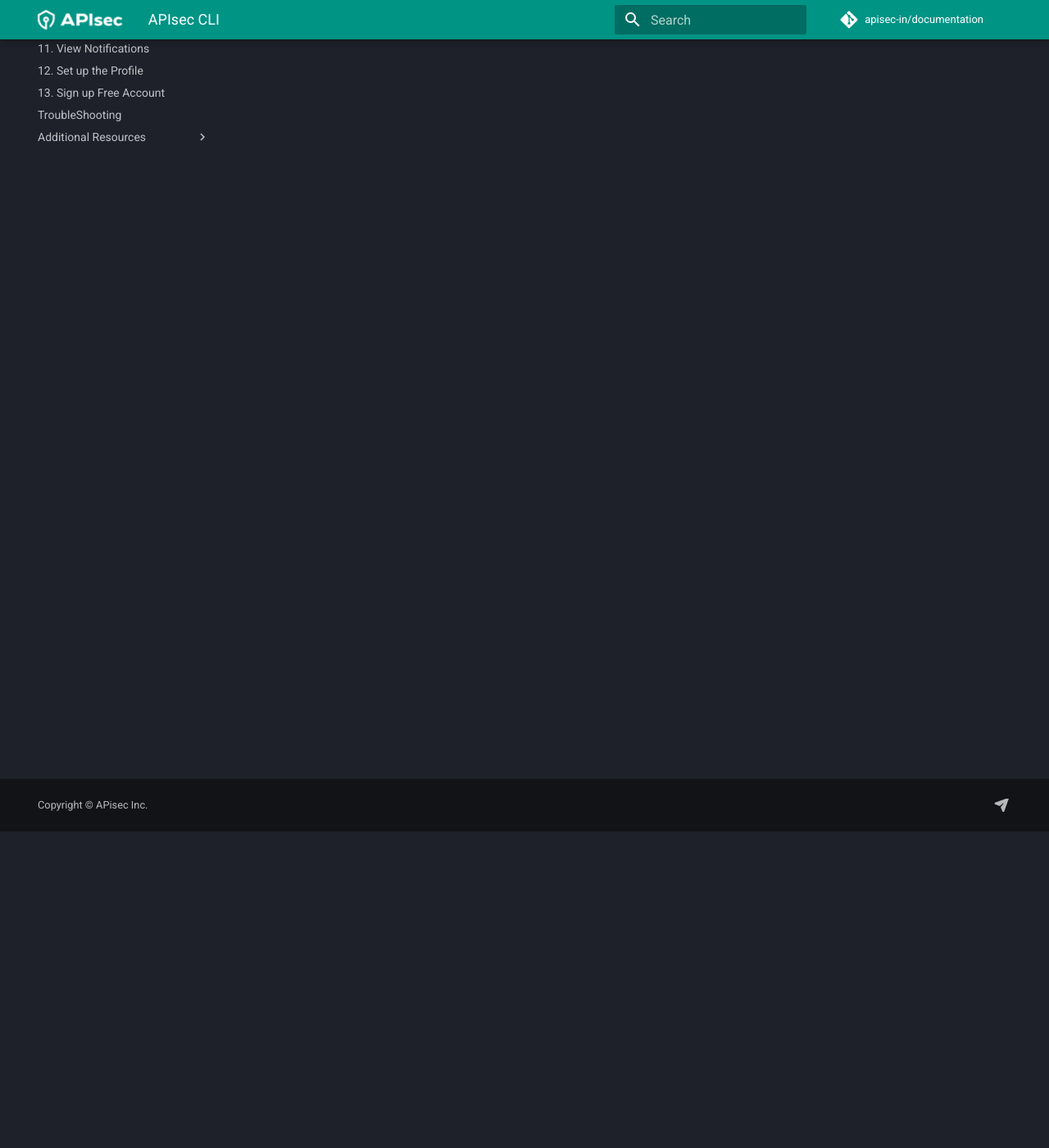
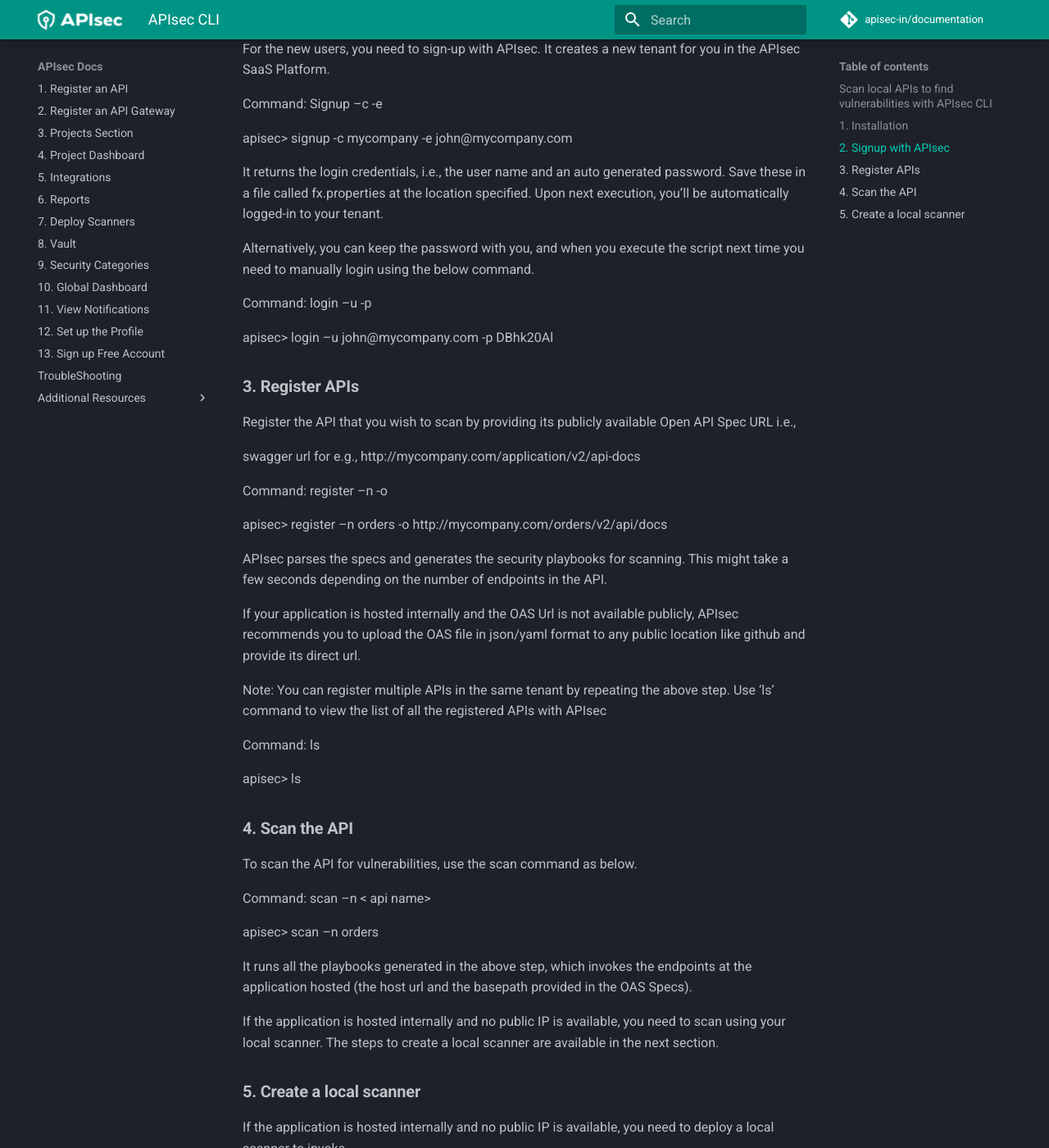
Before and after one commit to apisec-inc/documentation, an MkDocs documentation site: the page built from docs/APIsec CLI.md, in a window 1280 px wide and 1400 px high, scrolled down 386 px. Shown: the whole window at 82% size. Built offline with MkDocs 1.6.1 and Material for MkDocs 9.7.7, drawn with Linux system fonts in a browser that asks for light colours; comment, search, counter and statistics services are not loaded; some of the changed text lies outside the part shown.

Commit message:
Update APIsec CLI.md

```diff
--- a/docs/APIsec CLI.md
+++ b/docs/APIsec CLI.md
@@ -1 +1,81 @@
 <h1 align="center"> <b> Scan APIs locally with APIsec CLI </b> </h1>
+
+### **Scan local APIs to find vulnerabilities with APIsec CLI**
+
+### **1. Installation**
+
+To download and run apisec-cli, please run the following
+
+git clone https://github.com/intesar/apisec-clicd apisec-clijava -jar apisec-cli.jar
+
+### **2. Signup with APIsec**
+
+For the new users, you need to sign-up with APIsec. It creates a new tenant for you in the APIsec SaaS Platform.
+
+Command: Signup –c  -e
+
+apisec> signup -c mycompany -e john@mycompany.com
+
+It returns the login credentials, i.e., the user name and an auto generated password. Save these in a file called fx.properties at the location specified. Upon next execution, you’ll be automatically logged-in to your tenant.
+
+Alternatively, you can keep the password with you, and when you execute the script next time you need to manually login using the below command.
+
+Command: login –u  -p
+
+apisec> login –u john@mycompany.com -p DBhk20Al
+
+### **3. Register APIs**
+
+Register the API that you wish to scan by providing its publicly available Open API Spec URL i.e.,
+
+swagger url for e.g., http://mycompany.com/application/v2/api-docs
+
+Command: register –n  -o
+
+apisec> register –n orders -o http://mycompany.com/orders/v2/api/docs
+
+APIsec parses the specs and generates the security playbooks for scanning. This might take a few seconds depending on the number of endpoints in the API.
+
+If your application is hosted internally and the OAS Url is not available publicly, APIsec recommends you to upload the OAS file in json/yaml format to any public location like github and provide its direct url.
+
+Note: You can register multiple APIs in the same tenant by repeating the above step. Use ‘ls’ command to view the list of all the registered APIs with APIsec
+
+Command: ls
+
+apisec> ls
+
+### **4. Scan the API**
+
+To scan the API for vulnerabilities, use the scan command as below.
+
+Command: scan –n < api name>
+
+apisec> scan –n orders
+
+It runs all the playbooks generated in the above step, which invokes the endpoints at the application hosted (the host url and the basepath provided in the OAS Specs).
+
+If the application is hosted internally and no public IP is available, you need to scan using your local scanner. The steps to create a local scanner are available in the next section.
+
+### **5. Create a local scanner**
+
+If the application is hosted internally and no public IP is available, you need to deploy a local scanner to invoke.
+
+Command: scanner create –n
+
+apisec> scanner create –n MyLocalScanner
+
+Command: scan –n  -s
+
+apisec> scan –n orders –s MyLocalScanner
+
+This command returns the docker and kubernetes scripts to deploy the scanner. Run the docker or kubernetes script as per your environment setup on the same machine where the API is hosted or any other machine in the network which can access the APIs. The script It will deploy the scanner in that machine.
+
+Use the below commands to view the list of all local scanners created in your tenant.
+
+Command: scanner ls
+
+apisec> scanner ls
+
+Use the below commands to remove the local scanner in your tenant. Command: scanner rm -n
+
+apisec> scanner rm -n MyLocalScanner
```
